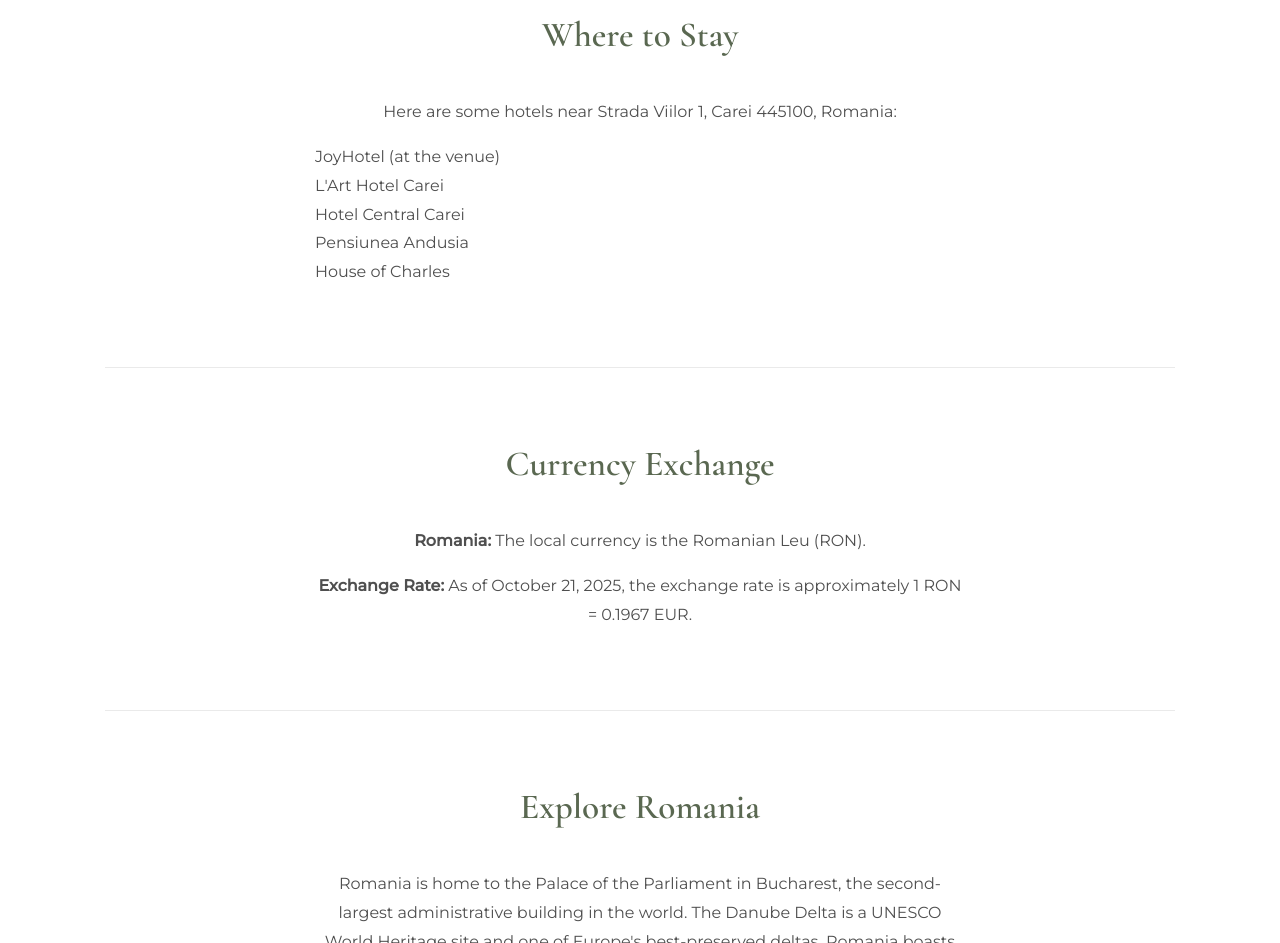
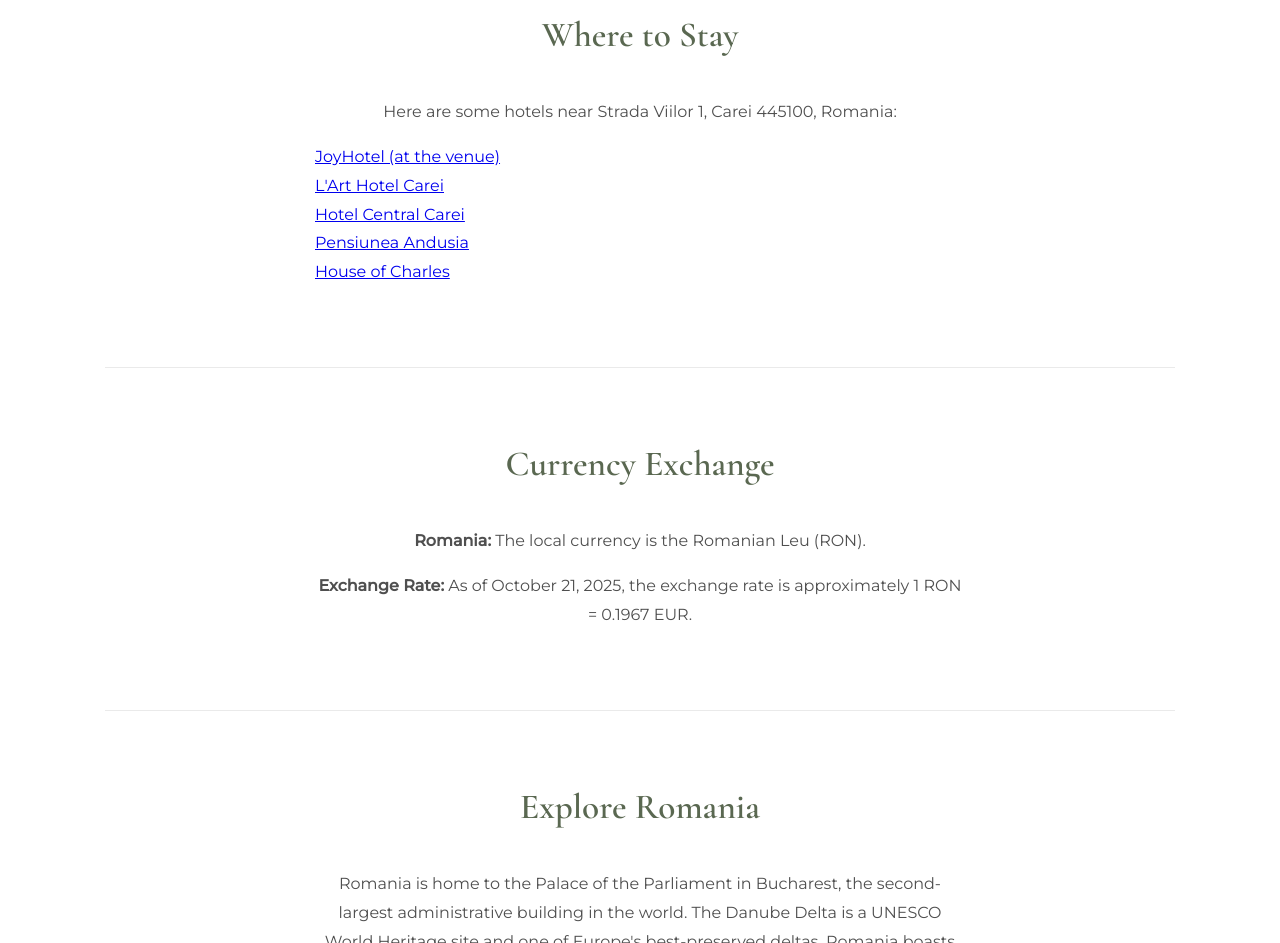
Before and after one commit to gpoucin/simple-website, a plain HTML site: page travel-stay.html in a window 1280 px wide. Shown: the part 1161-2104 px from the top of the page. Drawn offline with nearby package versions, Linux system fonts and the light colour scheme.

Commit message:
Add hotels hyperlinks

```diff
--- a/travel-stay.html
+++ b/travel-stay.html
@@ -60,11 +60,11 @@
                 <h2>Where to Stay</h2>
                 <p>Here are some hotels near Strada Viilor 1, Carei 445100, Romania:</p>
                 <ul class="info-list">
-                    <li>JoyHotel (at the venue)</li>
-                    <li>L'Art Hotel Carei</li>
-                    <li>Hotel Central Carei</li>
-                    <li>Pensiunea Andusia</li>
-                    <li>House of Charles</li>
+                    <li><a href="https://joystrand.ro/joyhotel/" target="_blank" rel="noopener noreferrer">JoyHotel (at the venue)</a></li>
+                    <li><a href="https://www.booking.com/hotel/ro/l-art-carei.en-gb.html?aid=318615&label=English_Czech_Republic_EN_CZ_29561965825-bgpvv1lT6gnLKMANUSqUZwS217286904436%3Apl%3Ata%3Ap1%3Ap2%3Aac%3Aap%3Aneg%3Afi55801205584%3Atidsa-331215073644%3Alp9196448%3Ali%3Adec%3Adm&sid=d1a1299852762b624f92e8505082c837&dest_id=-1154772&dest_type=city&dist=0&group_adults=2&group_children=0&hapos=1&hpos=1&no_rooms=1&req_adults=2&req_children=0&room1=A%2CA&sb_price_type=total&sr_order=popularity&srepoch=1762102082&srpvid=23ec019277b68dd91c1f32905529ec7d&type=total&ucfs=1&" target="_blank" rel="noopener noreferrer">L'Art Hotel Carei</a></li>
+                    <li><a href="https://www.booking.com/hotel/ro/central-carei.html" target="_blank" rel="noopener noreferrer">Hotel Central Carei</a></li>
+                    <li><a href="https://www.booking.com/hotel/ro/andusia.en-gb.html?aid=318615&label=English_Czech_Republic_EN_CZ_29561965825-bgpvv1lT6gnLKMANUSqUZwS217286904436%3Apl%3Ata%3Ap1%3Ap2%3Aac%3Aap%3Aneg%3Afi55801205584%3Atidsa-331215073644%3Alp9196448%3Ali%3Adec%3Adm&sid=d1a1299852762b624f92e8505082c837&dest_id=-1154772&dest_type=city&dist=0&group_adults=2&group_children=0&hapos=7&hpos=7&no_rooms=1&req_adults=2&req_children=0&room1=A%2CA&sb_price_type=total&sr_order=popularity&srepoch=1762102172&srpvid=23ec019277b68dd91c1f32905529ec7d&type=total&ucfs=1&" target="_blank" rel="noopener noreferrer">Pensiunea Andusia</a></li>
+                    <li><a href="https://www.houseofcharles.ro/en" target="_blank" rel="noopener noreferrer">House of Charles</a></li>
                 </ul>
             </div>
         </section>
```
